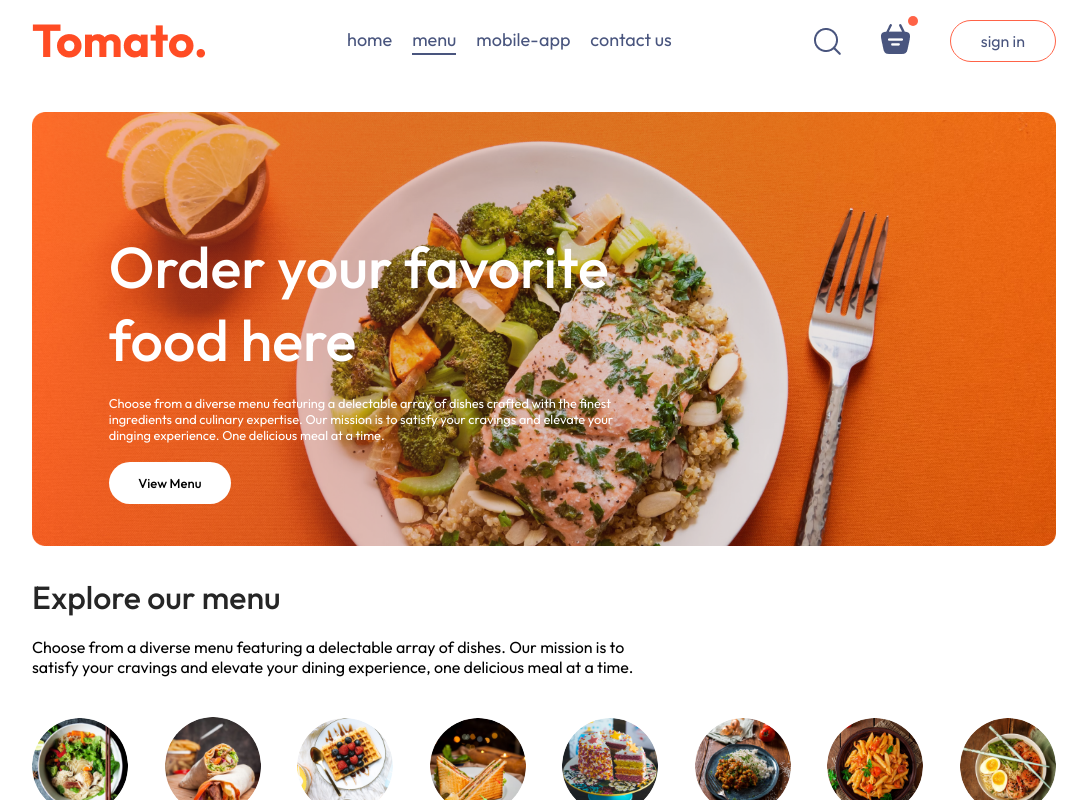
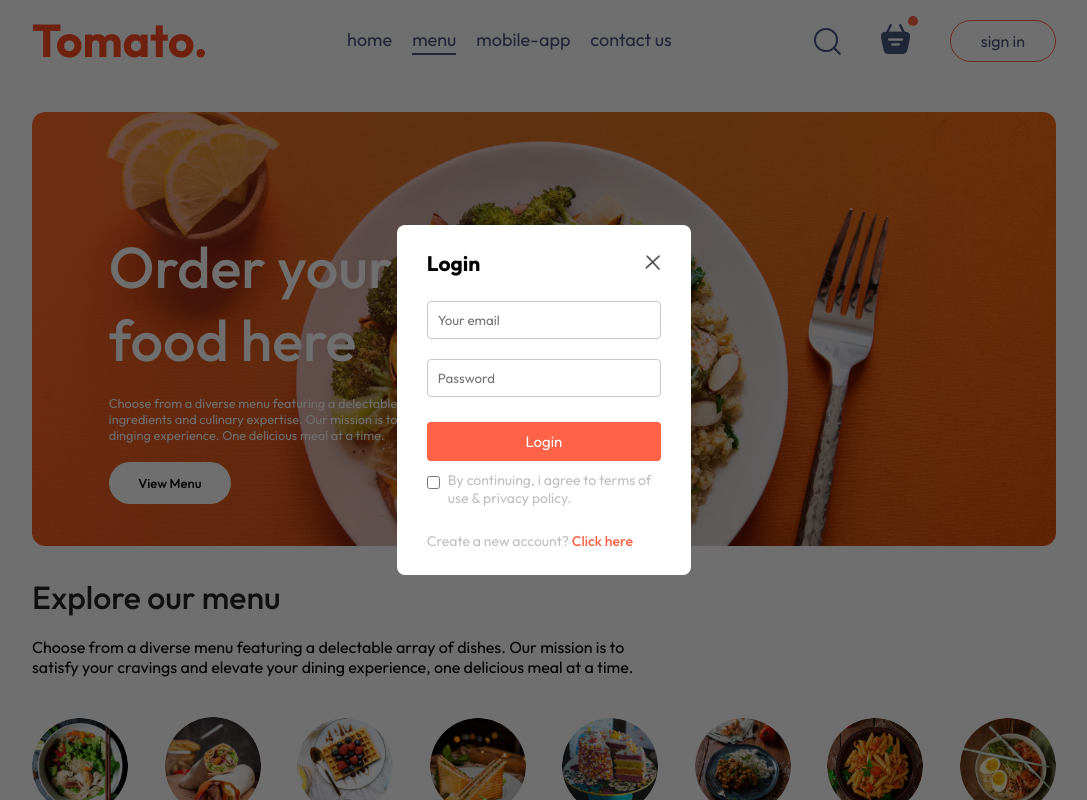
Before and after one commit to isra-bouzidi/Food-Del, a React (Vite) app in the folder frontend/: page / in a window 1280 px wide. Both pictures are taken after a click on the button "sign in". Shown: the top 800 px of the page, without its empty margins (96-1183 px from the left). Built offline with nearby package versions, Linux system fonts and the light colour scheme.

Commit message:
create sign-in/sign-up component

```diff
--- a/frontend/src/App.jsx
+++ b/frontend/src/App.jsx
@@ -1,16 +1,21 @@
-import React from 'react'
+import React, { useState } from 'react'
 import Navbar from './components/Navbar/Navbar'
 import { Routes, Route } from 'react-router-dom'
 import Home from './pages/Home/Home'
 import Cart from './pages/Cart/Cart'
 import PmaceOrder from './pages/PlaceOrder/PlaceOrder'
 import Footer from './components/Footer/Footer'
+import LoginPopup from './components/LoginPopup/LoginPopup'
 
 const App = () => {
+
+  const [showLogin, setShowLogin] = useState(false);
+
   return (
     <>
+    {showLogin?<LoginPopup setShowLogin={setShowLogin}/>:<></>}
     <div className='app'>
-      <Navbar/>
+      <Navbar setShowLogin={setShowLogin}/>
       <Routes>
         < Route path='/' element={<Home/>} />
         < Route path='/cart' element={<Cart/>} />
--- /dev/null
+++ b/frontend/src/components/LoginPopup/LoginPopup.css
@@ -0,0 +1,65 @@
+.login-popup{
+    position: absolute;
+    z-index: 1;
+    width: 100%;
+    height: 100%;
+    background-color: #00000090;
+    display: grid;
+}
+.login-popup-container{
+    place-self: center;
+    width: max(23vw,33px);
+    color: #80808080;
+    background-color: white;
+    display: flex;
+    flex-direction: column;
+    gap: 25px;
+    padding: 25px 30px;
+    border-radius: 8px;
+    font-size: 14px;
+    animation: fadeIn 0.5s;
+}
+.login-popup-title{
+    display: flex;
+    justify-content: space-between;
+    align-items: center;
+    color: black;
+}
+.login-popup-title img{
+    width: 16px;
+    cursor: pointer;
+}
+.login-popup-inputs{
+    display: flex;
+    flex-direction: column;
+    gap: 20px;
+}
+.login-popup-inputs input{
+    outline: none;
+    border: 1px solid #c9c9c9;
+    padding: 10px;
+    border-radius: 4px;
+}
+.login-popup-container button{
+    border: none;
+    padding: 10px;
+    border-radius: 4px;
+    color: white;
+    background-color: tomato;
+    font-size: 15px;
+    cursor: pointer;
+}
+.login-popup-condition{
+    display: flex;
+    align-items: start;
+    gap: 8px;
+    margin-top: -15px;
+}
+.login-popup-condition input{
+    margin-top: 5px;
+}
+.login-popup p span{
+    color: tomato;
+    font-weight: 500;
+    cursor: pointer;
+}
--- /dev/null
+++ b/frontend/src/components/LoginPopup/LoginPopup.jsx
@@ -0,0 +1,36 @@
+import React, { useState, setCurrState } from 'react'
+import './LoginPopup.css'
+import { assets } from '../../assets/assets'
+
+const LoginPopup = ({setShowLogin}) => {
+
+    const [currState, setCurrState] = useState("Login");
+
+  return (
+    <div className='login-popup'>
+      <form action="" className="login-popup-container">
+        <div className="login-popup-title">
+            <h2>{currState}</h2>
+            <img onClick={()=>setShowLogin(false)} src={assets.cross_icon} alt="" />
+        </div>
+        <div className="login-popup-inputs">
+            {currState==="Login"?<></>:<input type="text" placeholder='Your name' required/>}
+            <input type="email" placeholder='Your email' required/>
+            <input type="password" placeholder='Password' required/>
+        </div>
+        <button>{currState==="Sign Up"?"Create account":"Login"}</button>
+        <div className="login-popup-condition">
+            <input type="checkbox" required />
+            <p>By continuing, i agree to terms of use & privacy policy.</p>
+        </div>
+        {currState==="Login"
+        ?<p>Create a new account? <span onClick={()=>setCurrState("Sign Up")}>Click here </span></p>
+        :<p>Already have an account? <span onClick={()=>setCurrState("Login")}>Login here</span></p>
+    }
+
+      </form>
+    </div>
+  )
+}
+
+export default LoginPopup
--- a/frontend/src/components/Navbar/Navbar.jsx
+++ b/frontend/src/components/Navbar/Navbar.jsx
@@ -3,7 +3,7 @@
 import { assets } from '../../assets/assets'
 import { Link } from 'react-router-dom'
 
-const Navbar = () => {
+const Navbar = ({setShowLogin}) => {
 
   const [menu,setMenu] = useState("menu");
 
@@ -22,7 +22,7 @@
             <img src={assets.basket_icon} alt="" />
             <div className="dot"></div>
             </div>
-            <button>sign in</button>
+            <button onClick={()=>setShowLogin(true)}>sign in</button>
         </div>
       </div>
   )
```
